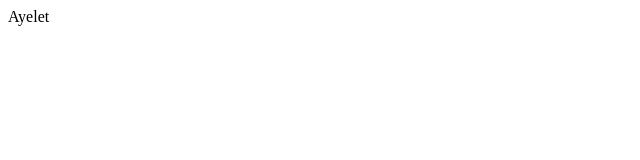
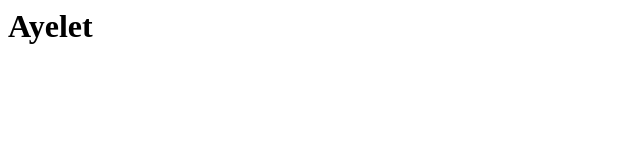
Before and after one commit to ayelettal/tau, a plain HTML site: page index.html in a window 1280 px wide. Shown: the whole page, without its empty margins (0-640 px from the left). Drawn offline with Linux system fonts and the light colour scheme.

Commit message:
Update index.html

```diff
--- a/index.html
+++ b/index.html
@@ -1 +1,10 @@
-Ayelet
+<html>
+  <style>
+
+  </style>
+  <body>
+    <h1>
+      Ayelet
+    </h1>
+  </body>
+</html>
```
